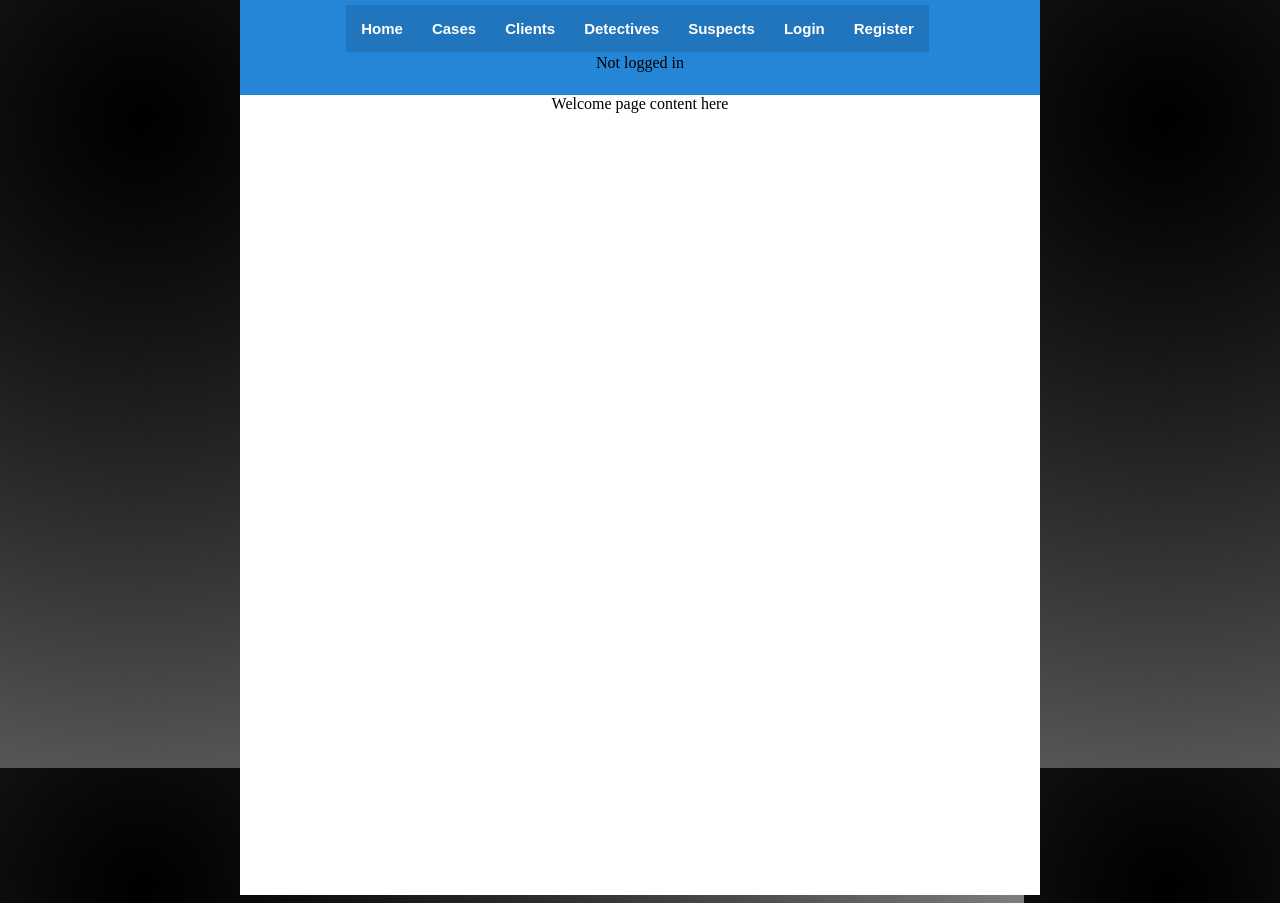
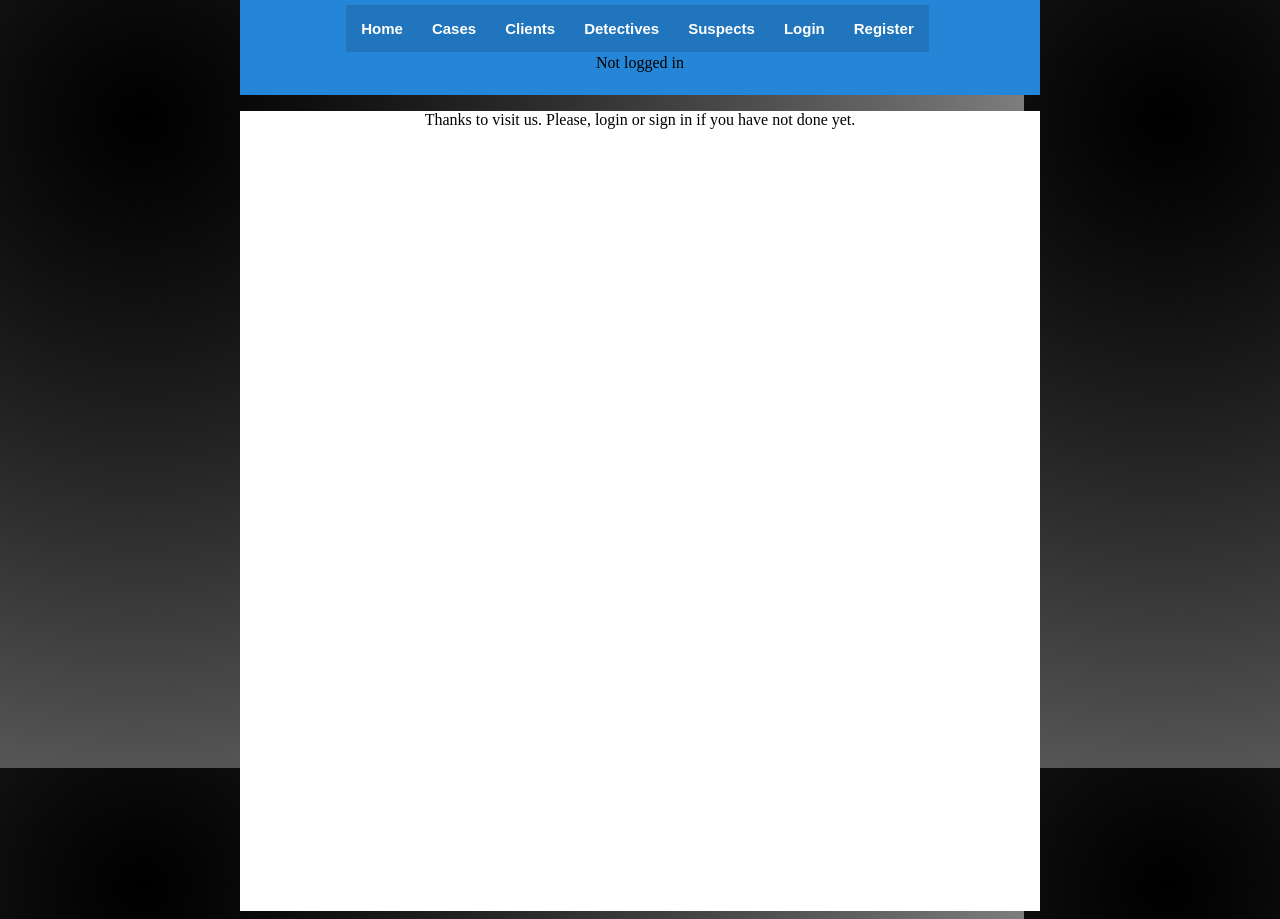
Before and after one commit to xbs1/Espionatge, a Django app: page / in a window 1280 px wide. Run offline with Django 3.2, Linux system fonts and the light colour scheme; parts of the project's set-up code (start-up, migrations or seed data) failed here and were passed over.

Commit message:
Added option create case in mainpage.html if user is authenticated.

```diff
--- a/appEspionatge/templates/mainpage.html
+++ b/appEspionatge/templates/mainpage.html
@@ -3,6 +3,13 @@
 {% block title %}Welcome{% endblock %}
 
 {% block content %}
-	Welcome page content here
-	<p/>
+
+	{% if user.is_authenticated %}
+				<a href="">Create a new case</a>
+
+	{% else %}
+				<p> Thanks to visit us. Please, login or sign in if you have not done yet. </p>
+
+	{% endif %}
+
 {% endblock %}
```
Also changed, not shown: basedades.db.
